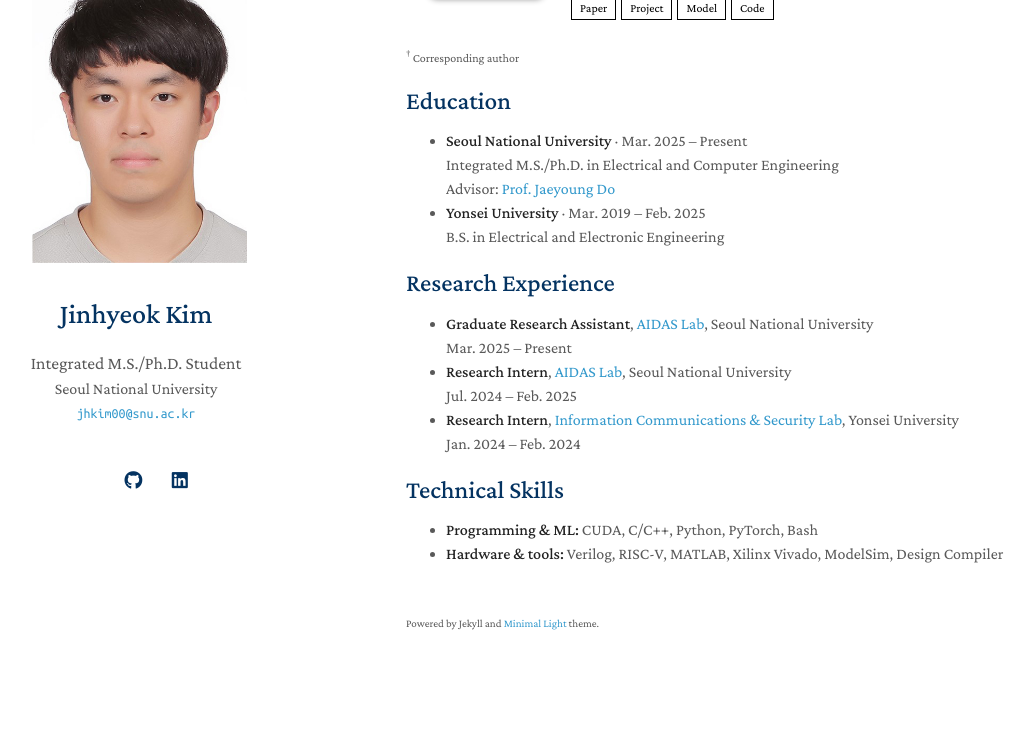
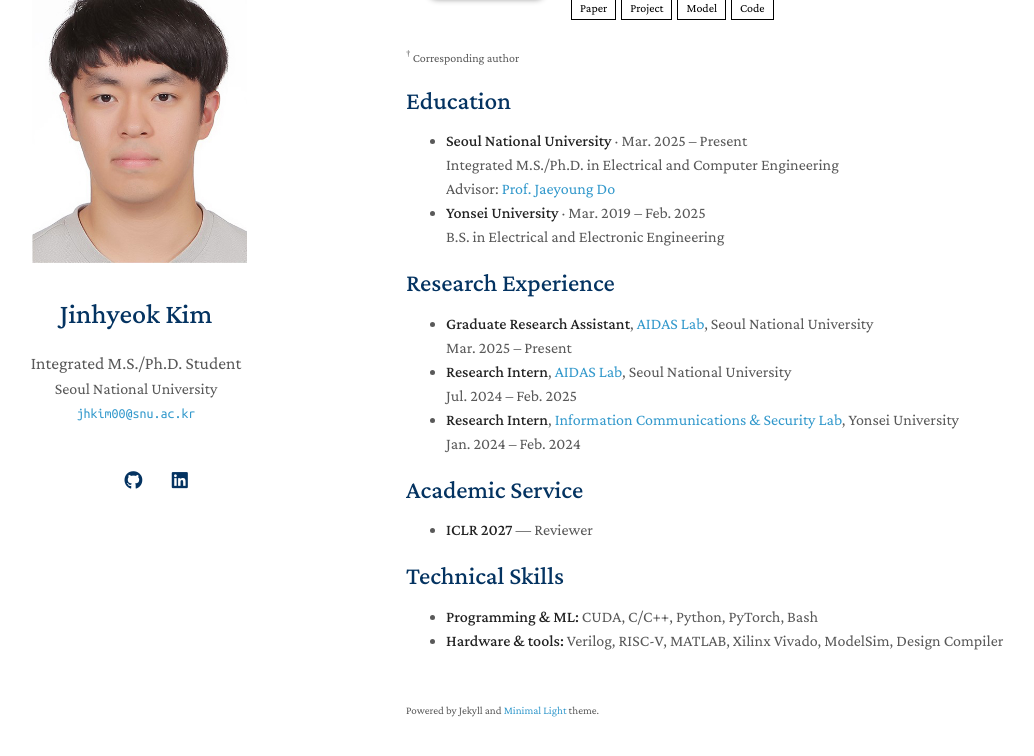
Before and after one commit to quaternior/quaternior.github.io, a Jekyll site: the page built from index.md, in a window 1280 px wide and 900 px high, scrolled down 945 px, cut to the strip 109-865 px from the top of the window. Shown: the whole strip, without its empty margins (124-1158 px from the left). Built offline with Jekyll 4.4.1, drawn with Linux system fonts in a browser that asks for light colours; a style sheet for code colours, icons or effects is not loaded; our own code applies the rules of GitHub Pages for plain Markdown files; before the commit the page ends 1758 px from its top, so only the background shows below that.

Commit message:
Add academic service as ICLR 2027 reviewer

```diff
--- a/index.md
+++ b/index.md
@@ -37,6 +37,10 @@
 - **Research Intern**, [Information Communications & Security Lab](https://sites.google.com/site/jeminleeweb), Yonsei University
   Jan. 2024 – Feb. 2024
 
+## Academic Service
+
+- **ICLR 2027** — Reviewer
+
 ## Technical Skills
 
 - **Programming & ML:** CUDA, C/C++, Python, PyTorch, Bash
```
